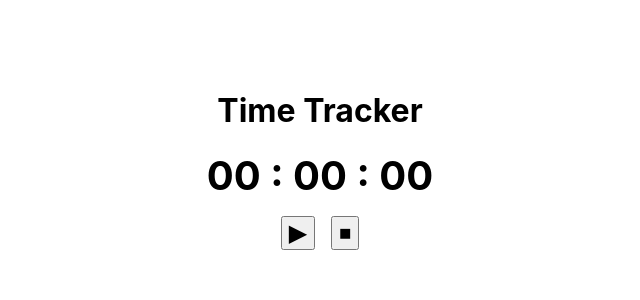
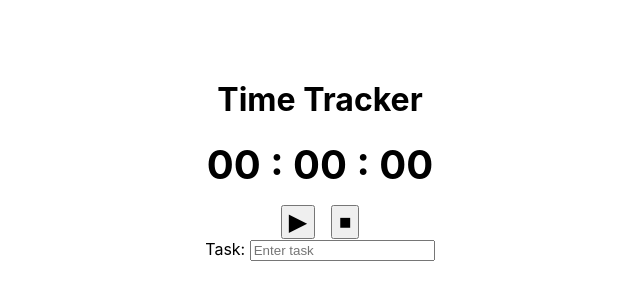
Before and after one commit to fre-ben/remote-assignment-timetracker, a Next.js app: page / in a window 1280 px wide. Shown: the part 240-540 px from the top of the page, without its empty margins (320-960 px from the left). Built offline with nearby package versions, Linux system fonts and the light colour scheme.

Commit message:
✨ Add form + input field for tasks

```diff
--- a/components/tracker/TimeTracker.tsx
+++ b/components/tracker/TimeTracker.tsx
@@ -6,6 +6,8 @@ function TimeTracker() {
   const [timerRunning, setTimerRunning] = useState<boolean>(false);
   const [timerStart, setTimerStart] = useState<number>(Date.now());
   const [timerTotal, setTimerTotal] = useState<number>(0);
+  const [task, setTask] = useState<string>("");
+  const [taskList, setTaskList] = useState([]);
 
   useEffect(() => {
     if (!timerRunning) {
@@ -32,6 +34,10 @@ function TimeTracker() {
     setTimerTotal(0);
   }
 
+  function handleTaskSubmit() {
+    return;
+  }
+
   return (
     <div className={styles.container}>
       <h1>Time Tracker</h1>
@@ -42,6 +48,17 @@ function TimeTracker() {
         </button>
         <button onClick={resetTimer}>⏹</button>
       </div>
+      <form onSubmit={handleTaskSubmit}>
+        <label>
+          Task:{" "}
+          <input
+            type="text"
+            placeholder="Enter task"
+            value={task}
+            onChange={(event) => setTask(event.target.value)}
+          />
+        </label>
+      </form>
     </div>
   );
 }
```
